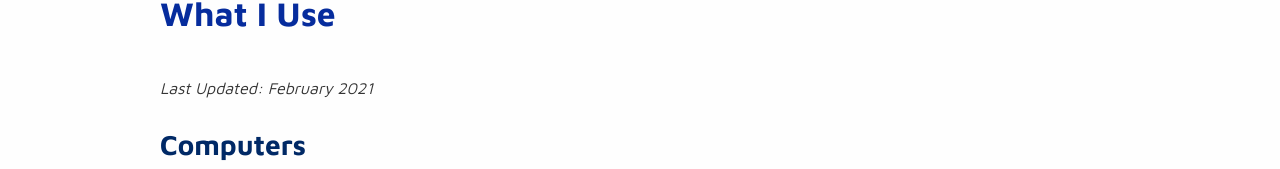
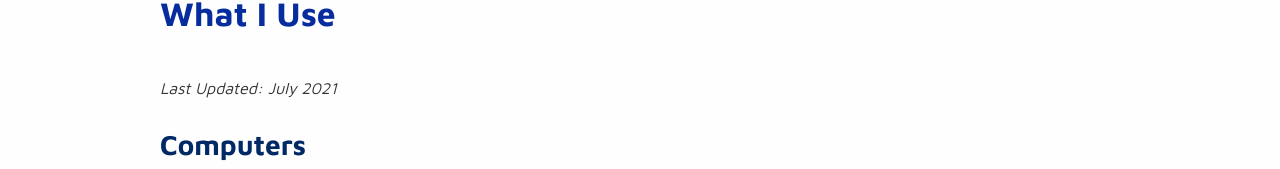
Before and after one commit to kpwags/kpwags.com, a Next.js app: page /uses in a window 1280 px wide. Shown: the part 116-285 px from the top of the page. Built offline with nearby package versions, Linux system fonts and the light colour scheme.

Commit message:
Updated last updated on uses

```diff
--- a/pages/uses.tsx
+++ b/pages/uses.tsx
@@ -13,7 +13,7 @@ const About: React.FC = () => (
     <main>
         <h1>What I Use</h1>
         <Container>
-            <p><em>Last Updated: February 2021</em></p>
+            <p><em>Last Updated: July 2021</em></p>
             <h2>Computers</h2>
 
             <h3>PC</h3>
```
